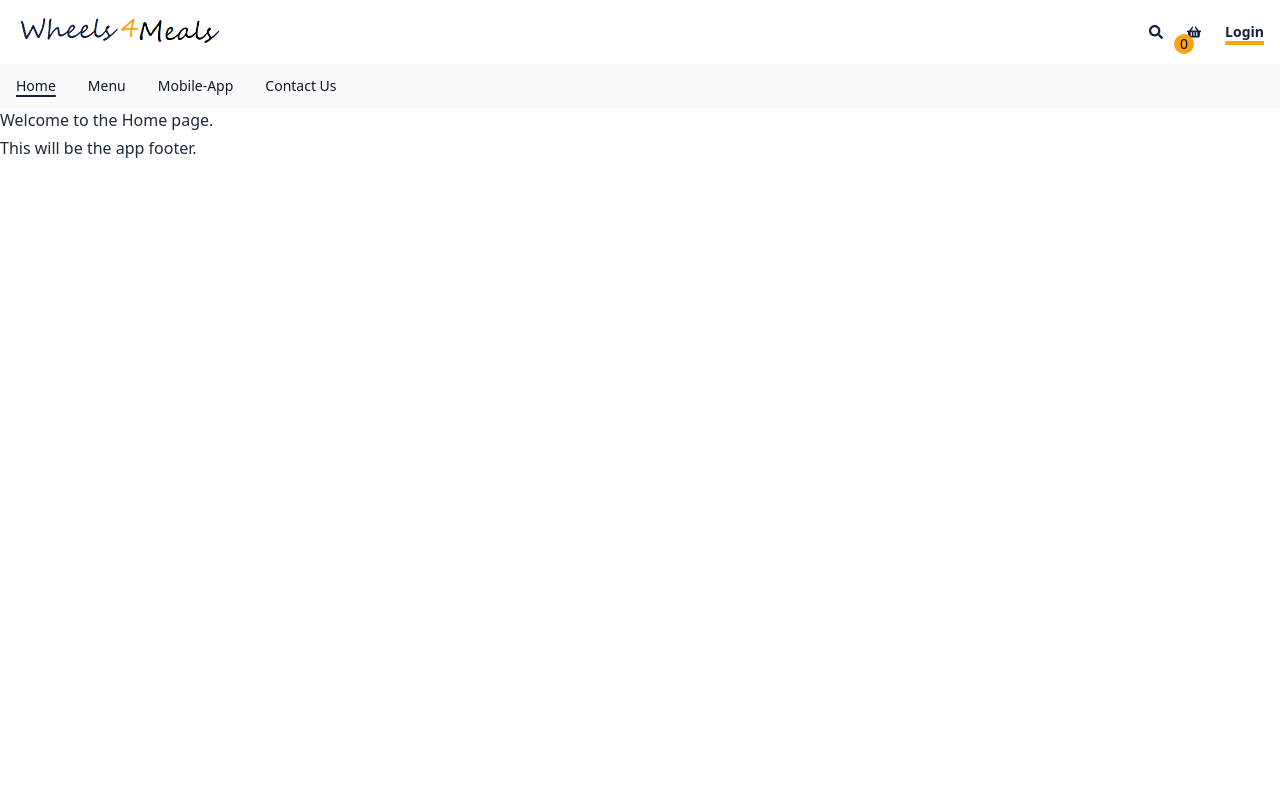
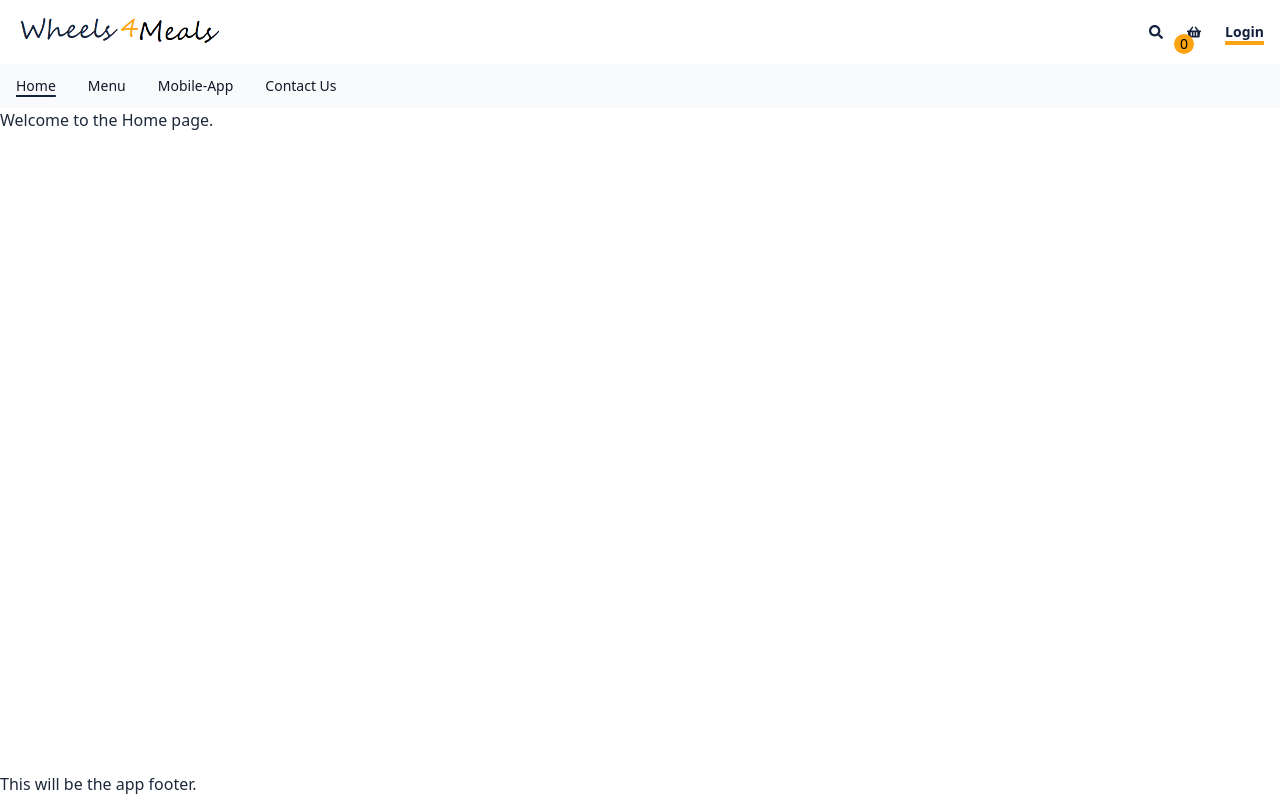
Before and after one commit to johnclamy/mern-notes-app, a React (Vite) app in the folder frontend/: page / in a window 1280 px wide. Built offline with nearby package versions, Linux system fonts and the light colour scheme.

Commit message:
push the footer to the bottom of the page

```diff
--- a/frontend/src/components/layout/Footer.tsx
+++ b/frontend/src/components/layout/Footer.tsx
@@ -1,6 +1,6 @@
 const Footer = () => {
   return (
-    <footer>
+    <footer className="mt-auto">
       <p>This will be the app footer.</p>
     </footer>
   );
```
